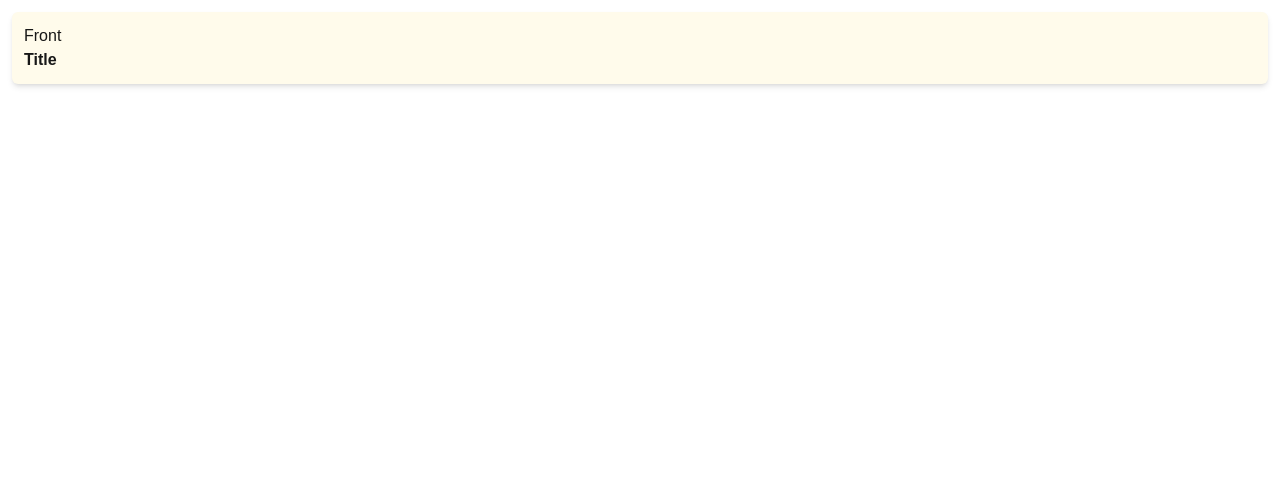
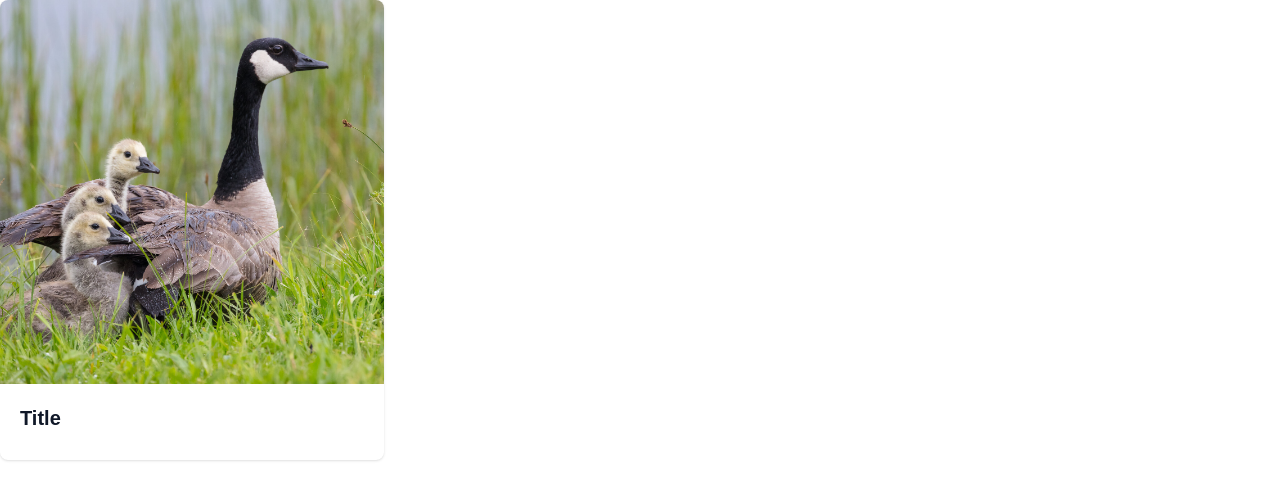
Before and after one commit to stevengranter/wildernext, a Next.js app: page / in a window 1280 px wide. Shown: the top 500 px of the page. Built offline with nearby package versions, Linux system fonts and the light colour scheme.

Commit message:
Revised Card component (WIP)

```diff
--- a/src/components/Card/Card.tsx
+++ b/src/components/Card/Card.tsx
@@ -1,4 +1,7 @@
 import { PropsWithChildren } from 'react'
+import clsx from 'clsx'
+import Image from 'next/image'
+import imagePlaceholder from 'images/canada-geese.jpg'
 
 type CardProps = {
     flipped?: boolean
@@ -9,12 +12,27 @@ type CardProps = {
 type Props = PropsWithChildren<CardProps>
 
 export function Card({ flipped = false, title = 'Title', children }: Props) {
+    const imageClass = clsx('rounded-t-lg aspect-square object-cover', {
+        'blur-sm': flipped,
+    })
     return (
         <div>
-            <div className="rounded-md shadow-md p-3 m-3 bg-amber-50">
-                <div>{!flipped ? 'Front' : 'Back'}</div>
-                {title && <span className="font-bold ">{title}</span>}
-                {children}
+            <div className="max-w-sm rounded-lg shadow-sm dark:bg-gray-800">
+                <a href="#">
+                    <Image
+                        className={imageClass}
+                        src={imagePlaceholder}
+                        alt=""
+                    />
+                </a>
+                <div className="p-5">
+                    <a href="#">
+                        <h5 className="mb-2 text-xl font-bold text-gray-900 dark:text-white">
+                            {title}
+                        </h5>
+                    </a>
+                    {children}
+                </div>
             </div>
         </div>
     )
--- a/tsconfig.json
+++ b/tsconfig.json
@@ -1,6 +1,6 @@
 {
     "compilerOptions": {
-        "baseUrl": "src",
+        "baseUrl": ".",
         "target": "ES2017",
         "lib": ["dom", "dom.iterable", "esnext"],
         "allowJs": true,
@@ -20,7 +20,9 @@
             }
         ],
         "paths": {
-            "@/*": ["./*"]
+            "@/*": ["./src/*"],
+            "/*": ["./public/*"],
+            "images/*" : ["./public/images/*"]
         }
     },
     "include": ["next-env.d.ts", "**/*.ts", "**/*.tsx", ".next/types/**/*.ts"],
```
Also changed, not shown: public/images/canada-geese.jpg (added), 1 other file (tests, documents, lock files or other folders).
